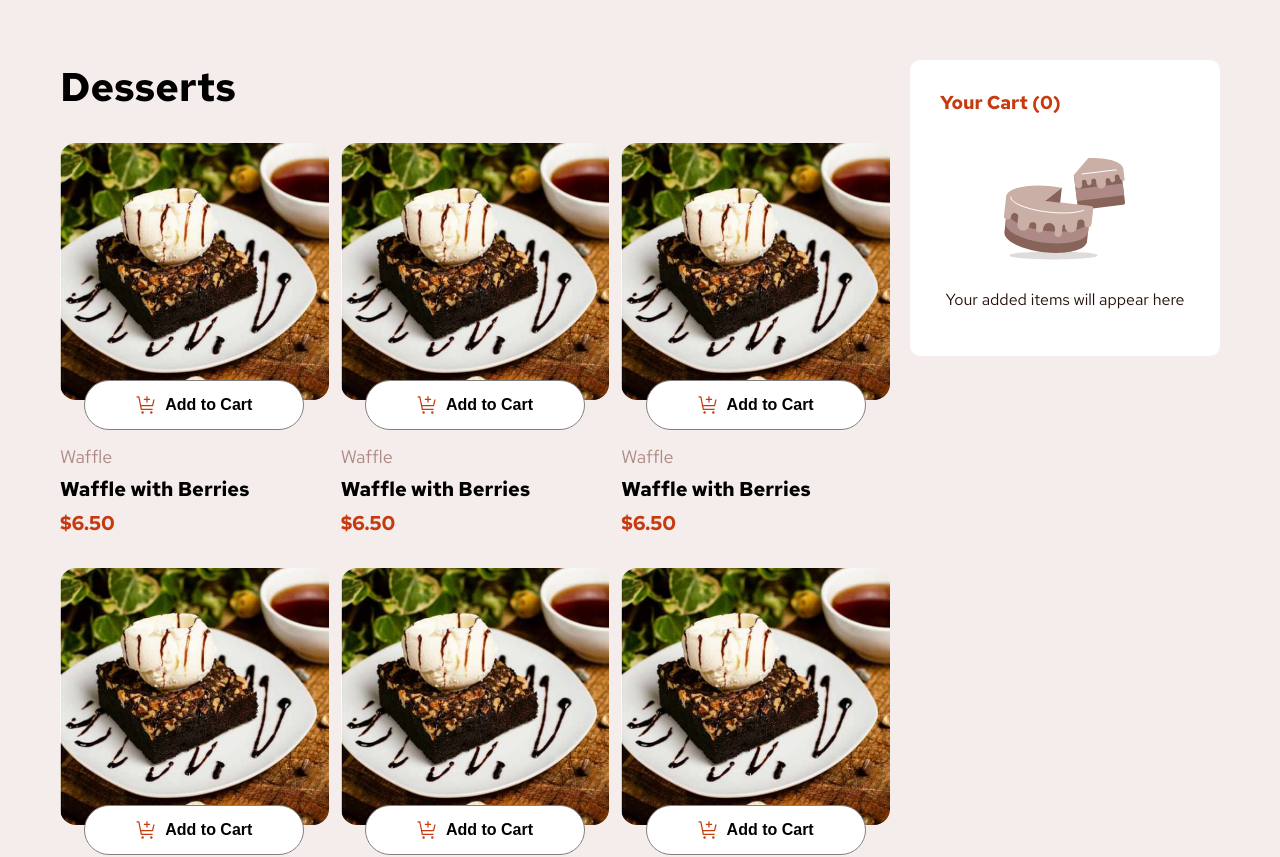
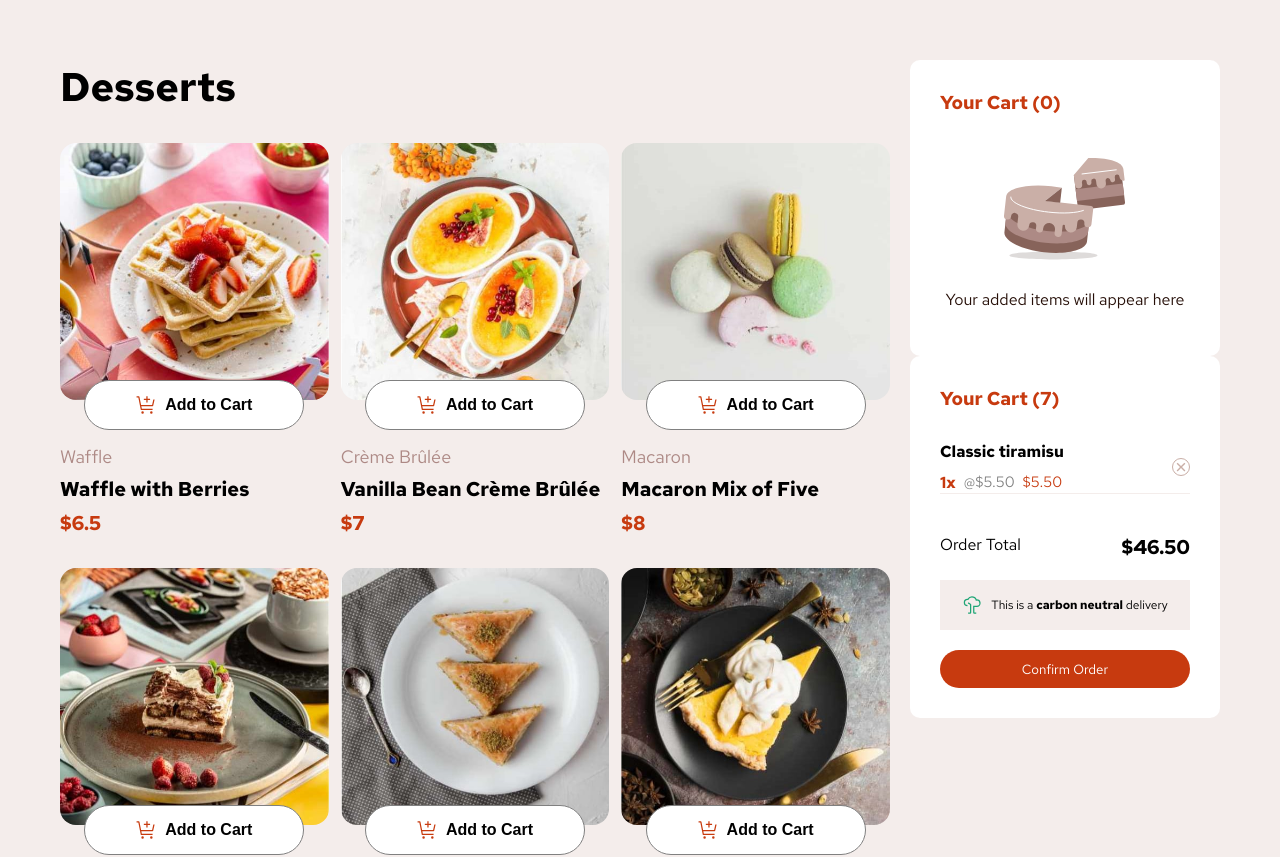
Before and after one commit to osvaldocams/product-cart-fm, a React (Vite) app: page / in a window 1280 px wide. Shown: the top 857 px of the page. Built offline with nearby package versions, Linux system fonts and the light colour scheme.

Commit message:
se crea el context global, el archivo data donde se consume la informacion y maquetacion de cart lleno

```diff
--- a/src/App.jsx
+++ b/src/App.jsx
@@ -1,9 +1,13 @@
+import { ShoppingCartProvider } from "./context"
 import AppUI from "./components/AppUI"
+
 
 function App() {
 
   return (
-    <AppUI/>
+    <ShoppingCartProvider>
+        <AppUI/>
+    </ShoppingCartProvider>
   )
 }
 
--- a/src/components/Card.jsx
+++ b/src/components/Card.jsx
@@ -1,12 +1,12 @@
 import React from 'react'
 
-const Card = () => {
+const Card = ({product}) => {
     return (
         <div className="card">
             <div className="card-img-container">
                 <picture className="card-img-top">
-                    <source media="(min-width:739px )" srcSet="/src/assets/image-brownie-desktop.jpg" sizes="" />
-                    <img src="/src/assets/image-brownie-mobile.jpg" alt="" />
+                    <source media="(min-width:739px )" srcSet={product.desktop_image} sizes="" />
+                    <img src={product.mobile_image} alt={product.name} />
                 </picture>
                 <button
                     className="card-button"
@@ -14,9 +14,9 @@ const Card = () => {
                 </button>
             </div>
             <div className="card-body">
-                <p className="card-text">Waffle</p>
-                <h5 className="card-title">Waffle with Berries</h5>
-                <p className="card-price">$6.50</p>
+                <p className="card-text">{product.category} </p>
+                <h5 className="card-title">{product.name}</h5>
+                <p className="card-price">${product.price}</p>
             </div>
         </div>
     )
--- a/src/components/Cart.jsx
+++ b/src/components/Cart.jsx
@@ -1,5 +1,6 @@
 
 const Cart = () => {
+
     return (
         <div className="cart-div">
             <div className='cart'>
@@ -9,6 +10,35 @@ const Cart = () => {
                     <p>Your added items will appear here</p>
                 </div>
             </div>
+            <div className='cart'>
+                <h3 className="cart-title">Your Cart (7)</h3>
+                <div className="cart-filled">
+                    <div className="cart-item">
+                        <div className="cart-item-left">
+                            <h3 className="cart-item-title">Classic tiramisu</h3>
+                            <div className="cart-item-info">
+                                <span>1x</span>
+                                <span>@$5.50</span>
+                                <span>$5.50</span>
+                            </div>
+                        </div>
+                        <div className="cart-item-right">
+                            <img src="/src/assets/icon-remove-item.svg" alt="" />
+                        </div>
+                    </div>
+                    <div className="cart-item-totals">
+                        <p className="total-text">Order Total</p>
+                        <p className="total-number">$46.50</p>
+                    </div>
+                    <div className="carbon">
+                        <img src="src/assets/icon-carbon-neutral.svg" alt="" />
+                        <p>This is a <span>carbon neutral</span> delivery</p>
+                    </div>
+                    <button className="cart-item-confirm">
+                        Confirm Order
+                    </button>
+                </div>
+            </div>
             <div></div>
         </div>
     )
--- a/src/components/Products.jsx
+++ b/src/components/Products.jsx
@@ -1,16 +1,19 @@
+import { useContext } from "react"
+import { ShoppingCartContext } from "../context"
 import Card from "./Card"
 
 const Products = () => {
+    const context = useContext(ShoppingCartContext)
     return (
         <div className="products">
             <h1 className="products-title">Desserts</h1>
             <div className="products-cards-container">
-                <Card/>
-                <Card/>
-                <Card/>
-                <Card/>
-                <Card/>
-                <Card/>
+                {context.products.map(product => (
+                    <Card
+                        product={product}
+                        key={product.id}
+                    />
+                ))}
             </div>
         </div>
     )
--- /dev/null
+++ b/src/context/index.jsx
@@ -0,0 +1,20 @@
+import { createContext, useState } from "react";
+import { data } from "../data/data";
+
+export const ShoppingCartContext = createContext()
+export const ShoppingCartProvider = ({children}) =>{
+
+    const [products, setProducts] = useState(data)
+
+    return (
+        <ShoppingCartContext.Provider value={{
+            products
+        }}>
+            {children}
+        </ShoppingCartContext.Provider>
+    )
+}
+
+// import { useContext } from "react"
+// import { ShoppingCartContext } from "../context"
+// const context = useContext(ShoppingCartContext)
--- /dev/null
+++ b/src/data/data.js
@@ -0,0 +1,85 @@
+export const data = [
+
+    {
+
+        desktop_image : "/src/assets/image-waffle-desktop.jpg",
+        mobile_image : "/src/assets/image-waffle-mobile.jpg",
+        id : 1,
+        name: "Waffle with Berries",
+        category: "Waffle",
+        price: 6.50,
+        quantity: 0
+    },
+    {
+        desktop_image : "/src/assets/image-creme-brulee-desktop.jpg",
+        mobile_image : "/src/assets/image-creme-brulee-mobile.jpg",
+        id : 2,
+        name: "Vanilla Bean Crème Brûlée",
+        category: "Crème Brûlée",
+        price: 7.00,
+        quantity: 0
+    },
+    {
+        desktop_image : "./src/assets/image-macaron-desktop.jpg",
+        mobile_image : "/src/assets/image-macaron-mobile.jpg",
+        id : 3,
+        name: "Macaron Mix of Five",
+        category: "Macaron",
+        price: 8.00,
+        quantity: 0
+    },
+    {
+        desktop_image : "/src/assets/image-tiramisu-desktop.jpg",
+        mobile_image : "/src/assets/image-tiramisu-mobile.jpg",
+        id : 4,
+        name: "Classic Tiramisu",
+        category: "Tiramisu",
+        price: 5.50,
+        quantity: 0
+    },
+    {
+        desktop_image : "/src/assets/image-baklava-desktop.jpg",
+        mobile_image : "/src/assets/image-baklava-mobile.jpg",
+        id : 5,
+        name: "Pistachio Baklava",
+        category: "Baklava",
+        price: 4.00,
+        quantity: 0
+    },
+    {
+        desktop_image : "/src/assets/image-meringue-desktop.jpg",
+        mobile_image : "/src/assets/image-meringue-mobile.jpg",
+        id : 6,
+        name: "Lemon Meringue Pie",
+        category: "Pie",
+        price: 5.00,
+        quantity: 0
+    },
+    {
+        desktop_image : "/src/assets/image-cake-desktop.jpg",
+        mobile_image : "/src/assets/image-cake-mobile.jpg",
+        id : 7,
+        name: "Red Velvet Cake",
+        category: "Cake",
+        price: 4.50,
+        quantity: 0
+    },
+    {
+        desktop_image : "/src/assets/image-brownie-desktop.jpg",
+        mobile_image : "/src/assets/image-brownie-mobile.jpg",
+        id : 8,
+        name: "Salted Caramel Brownie",
+        category: "Brownie",
+        price: 4.50,
+        quantity: 0
+    },
+    {
+        desktop_image : "/src/assets/image-panna-cotta-desktop.jpg",
+        mobile_image : "/src/assets/image-panna-cotta-mobile.jpg",
+        id : 9,
+        name: "Vanilla Panna Cotta",
+        category: "Panna Cotta",
+        price: 6.50,
+        quantity: 0
+    },
+]
--- a/src/index.css
+++ b/src/index.css
@@ -140,3 +140,86 @@ body{
     color: var(--Rose-900);
   }
 }
+
+
+.cart-item{
+  display: flex;
+  align-items: center;
+  justify-content: space-between;
+  margin-bottom: 40px;
+  border-bottom: var(--Rose-100) solid 1px;
+}
+.cart-item-left{
+  display: flex;
+  flex-direction: column;
+  gap: 10px;
+}
+.cart-item-title{
+  margin: 0;
+  font-size: 16px;
+}
+.cart-item-info{
+  display: flex;
+  gap: 8px;
+  span:nth-child(1){
+    color: var(--Red);
+    font-weight: bold;
+  }
+  span:nth-child(2){
+    color: gray;
+    font-size: 15px;
+  }
+  span:nth-child(3){
+    color: var(--Red);
+    font-size: 15px;
+  }
+}
+.cart-item-right{
+  width: 12px;
+  height: 12px;
+  padding: 2px;
+  display: flex;
+  align-items: center;
+  justify-content: center;
+  border: 1px solid var(--Rose-300);
+  border-radius: 50%;
+  cursor: pointer;
+}
+
+.cart-item-totals{
+  display: flex;
+  justify-content: space-between;
+  margin-bottom: 20px;
+  p{
+    margin: 0 ;
+  }
+  .total-number{
+    font-weight: 700;
+    font-size: 20px;
+  }
+}
+.carbon{
+  background-color: var(--Rose-100);
+  display: flex;
+  justify-content: center;
+  align-items: center;
+  padding: 5px 0;
+  gap: 8px;
+  margin-bottom: 20px;
+  p{
+    font-size: 12px;
+    span{
+      font-weight: bold;
+    }
+  }
+}
+.cart-item-confirm{
+  width: 100%;
+  padding: 10px;
+  background-color: var(--Red);
+  color: white;
+  font-family: inherit;
+  border: none;
+  border-radius: 20px;
+  cursor: pointer;
+}
```
